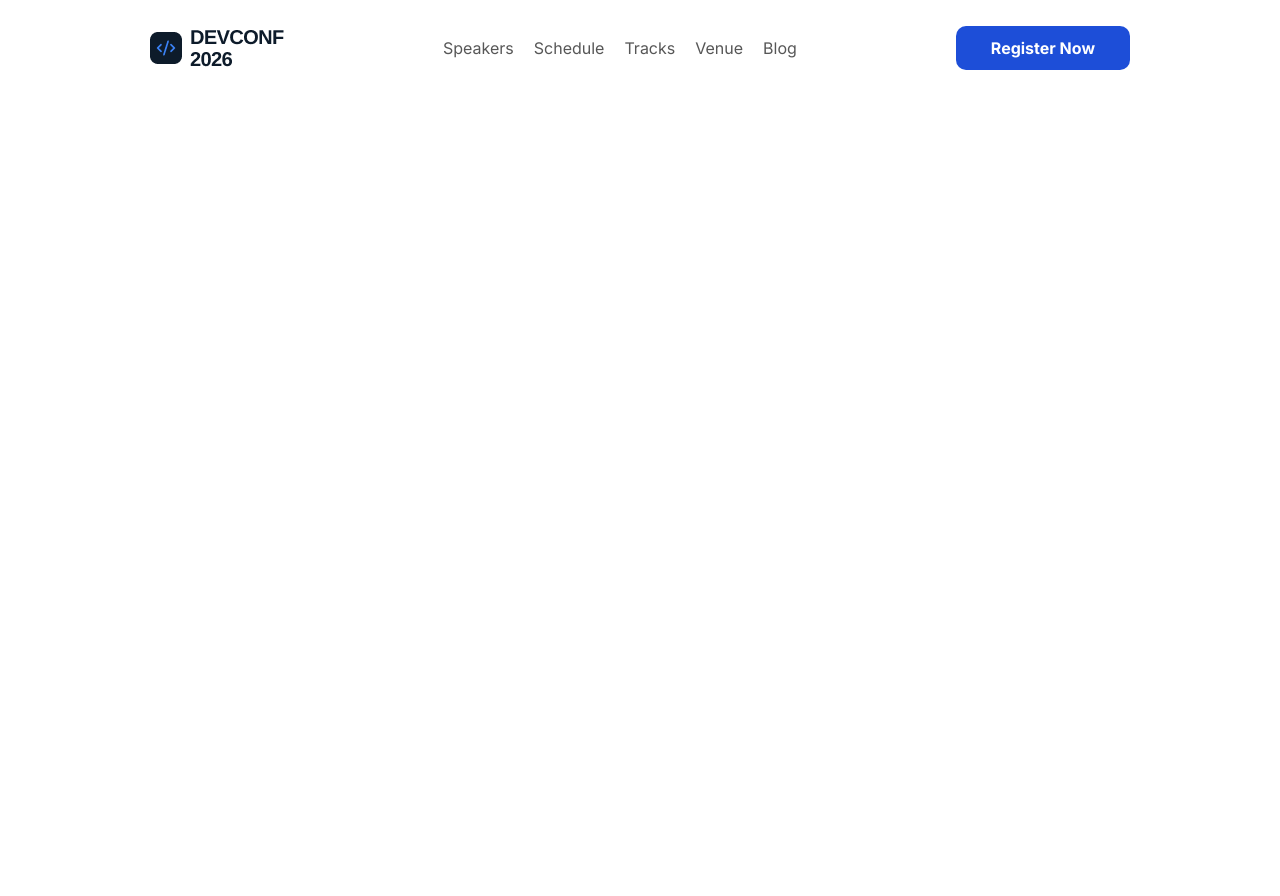
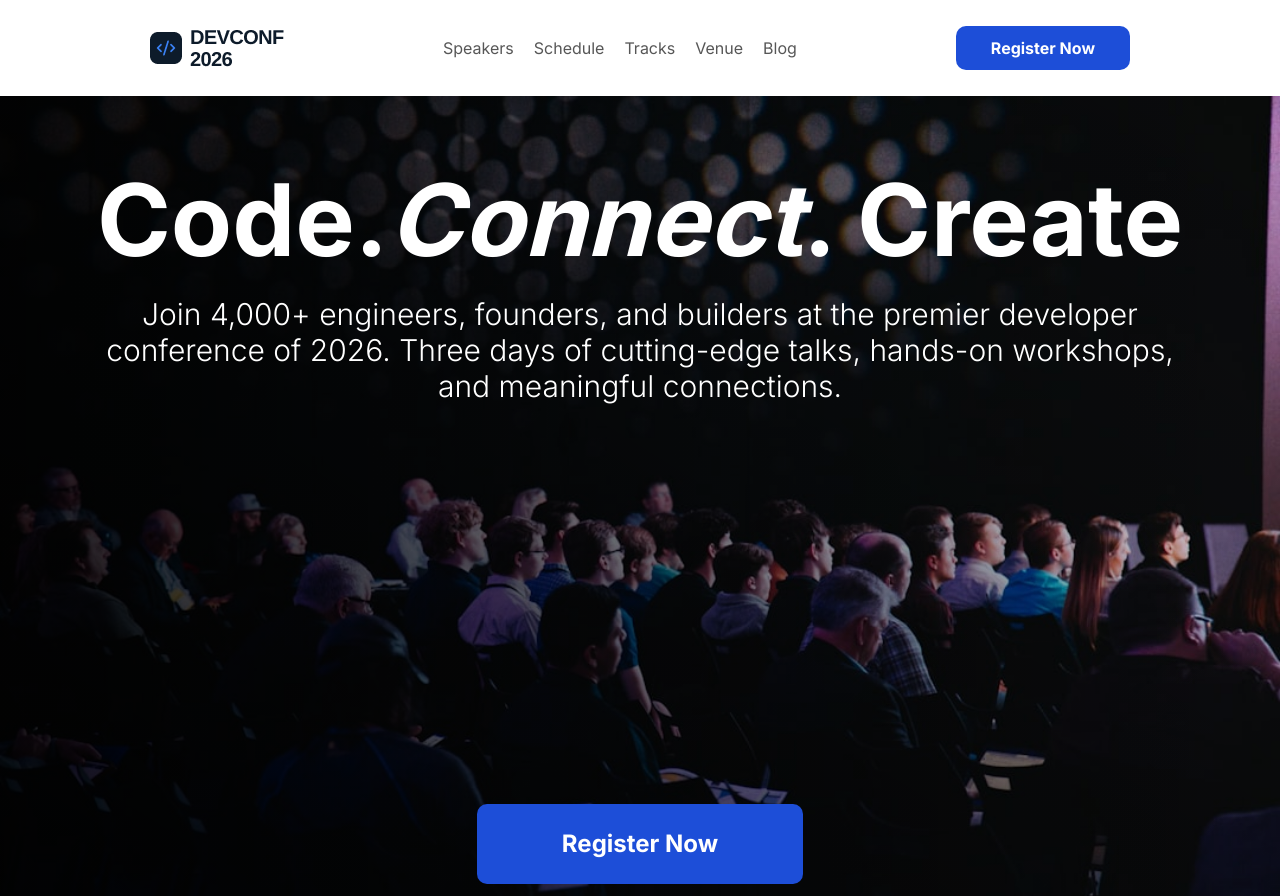
Before and after one commit to numan-007/1st-webdev-project, a plain HTML site: page index.html in a window 1280 px wide. Before the commit the page ends 800 px from the top, so only its background shows below. Drawn offline with Linux system fonts and the light colour scheme.

Commit message:
hero section complete

```diff
--- a/index.html
+++ b/index.html
@@ -33,5 +33,19 @@
         </div>
     </nav>
     <!-- nav end -->
+       <!-- hero section start -->
+    <header>
+        <div class="header-content">
+            <div>
+                <h1><strong>Code.<em>Connect</em>. Create</strong></h1>
+                <p>Join 4,000+ engineers, founders, and builders at the premier developer <br> conference of 2026. Three
+                    days of cutting-edge talks, hands-on workshops, <br> and meaningful connections.</p>
+            </div>
+            <button class="common-btn">
+                <strong>Register Now</strong>
+            </button>
+        </div>
+    </header>
+    <!-- hero section end -->
 </body>
 </html>
--- a/style.css
+++ b/style.css
@@ -36,3 +36,46 @@ a{
     font-family: 'Inter';
 }
 /* nav end */
+
+/* hero section start */
+header{
+    background-image:
+    linear-gradient(to right, rgba(0,0,0,0.7), rgba(0,0,0,0)),
+    linear-gradient(to top right, rgba(0,0,0,0.6), rgba(0,0,0,0)),
+    url('./assets/banner.jpg');
+    height: 100vh;
+    background-repeat: no-repeat;
+    background-size: cover;
+    display: flex;
+    justify-content: center;
+    align-items: center;
+}
+.header-content{
+   text-align: center;
+   display: grid;
+   gap: 400px;
+    font-family: 'Inter';
+    padding-top: 50px;
+}
+.header-content div{
+    display: grid;
+    gap: 16px;
+}
+.header-content button{
+    width: 30%;
+    height: 80px;
+   margin-left: 35%;
+   padding: 10px;
+   font-size: x-large;
+}
+header h1{
+    color: white;
+    font-size: 100px;
+
+}
+header p{
+    color: white;
+    font-size: 30px;
+    font-weight: 300;
+}
+/* hero section end */
```
